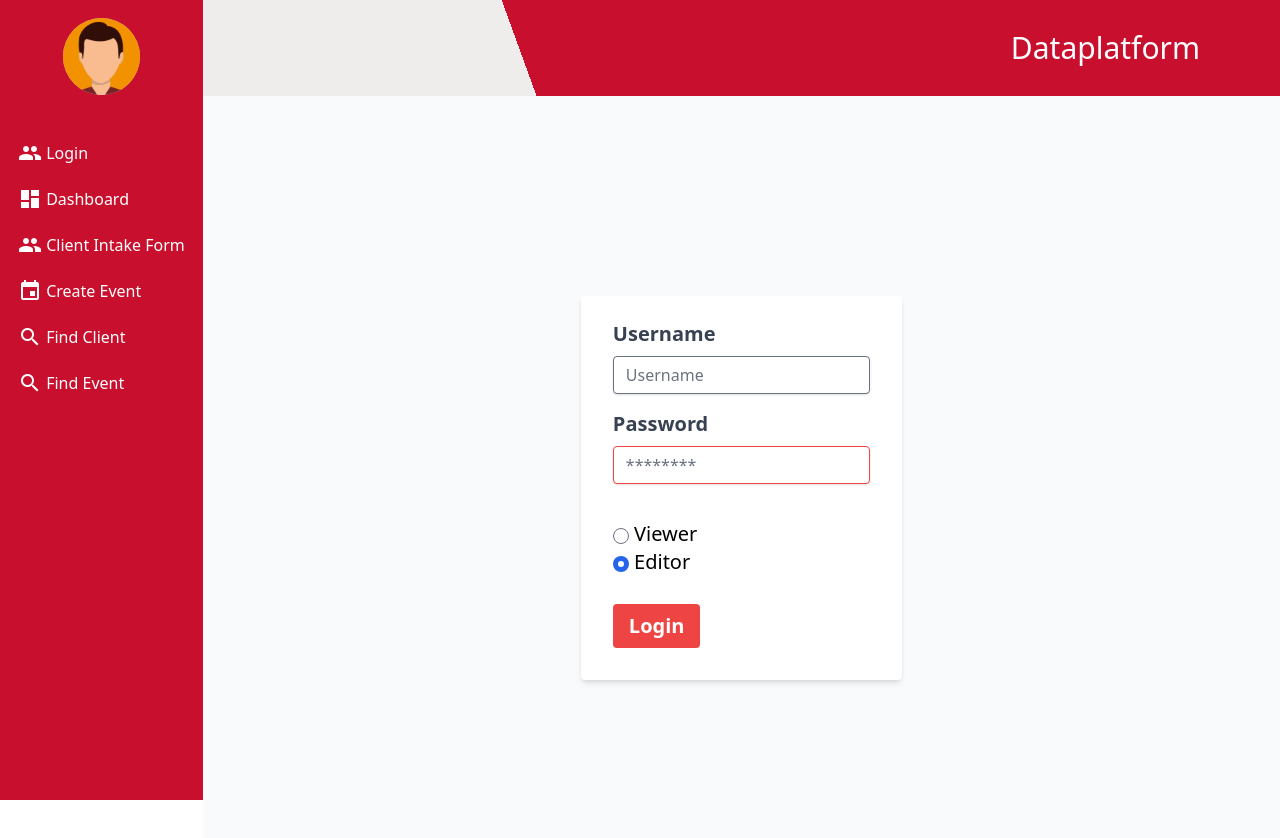
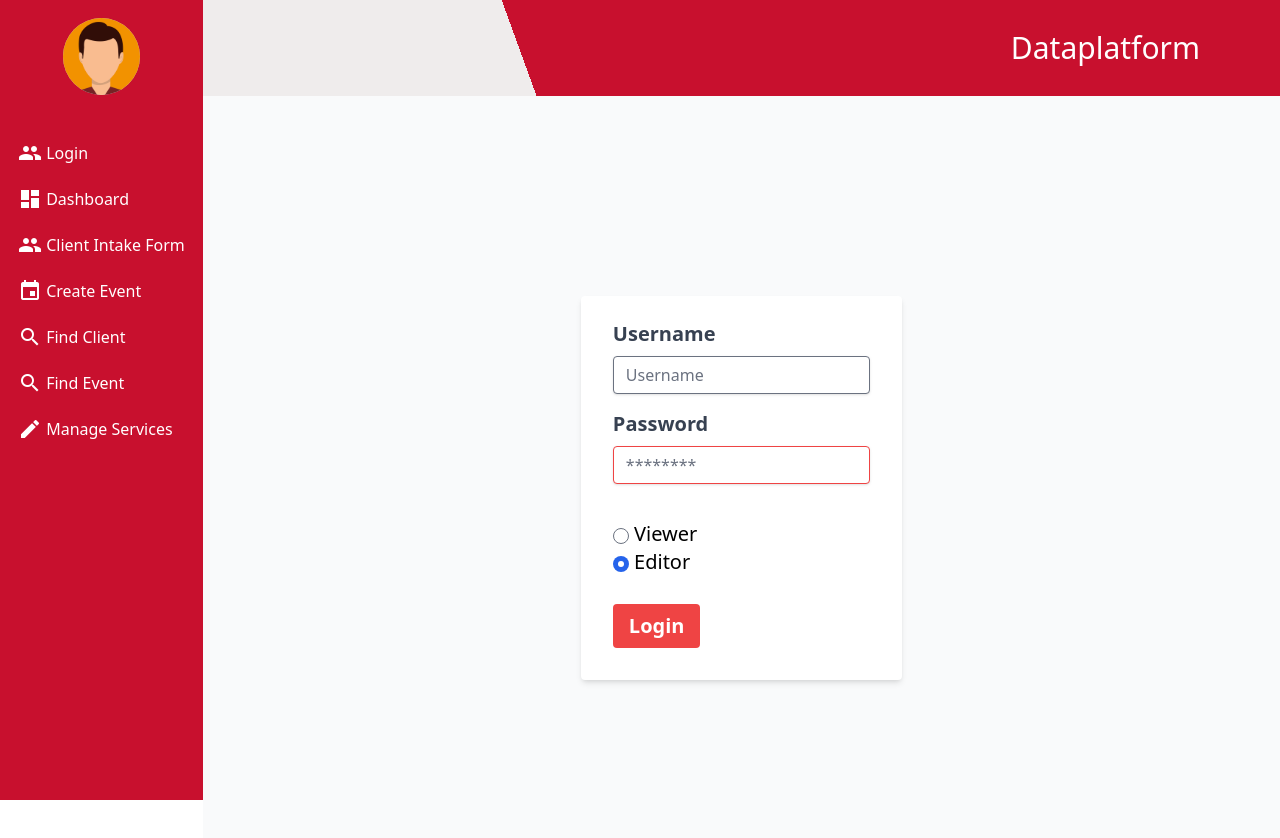
Before and after one commit to CIS-Spring-2023/project-cis_4339_project_12, a Vue app in the folder frontend/: page /login in a window 1280 px wide. Shown: the top 838 px of the page. Built offline with nearby package versions, Linux system fonts and the light colour scheme; no server answers.

Commit message:
Update App.vue
Included the tab for the services page

```diff
--- a/frontend/src/App.vue
+++ b/frontend/src/App.vue
@@ -1,7 +1,6 @@
 <script>
 import axios from 'axios'
 const apiURL = "https://dataplatform-api.azurewebsites.net/";
-
 
 
 export default {
@@ -88,6 +87,16 @@
                 Find Event
               </router-link>
             </li>
+            <li>
+              <router-link to="/services">
+                <span
+                  style="position: relative; top: 6px"
+                  class="material-icons"
+                  >edit</span
+                >
+                Manage Services
+              </router-link>
+            </li>
           </ul>
         </nav>
       </header>
```
